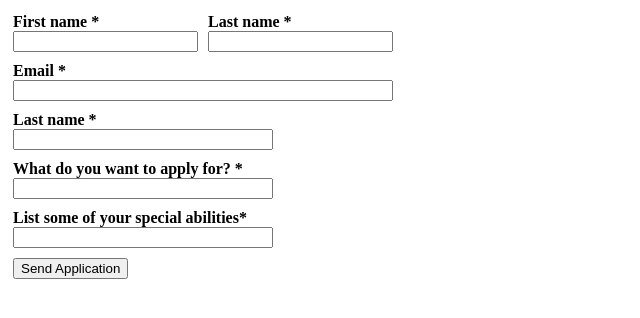
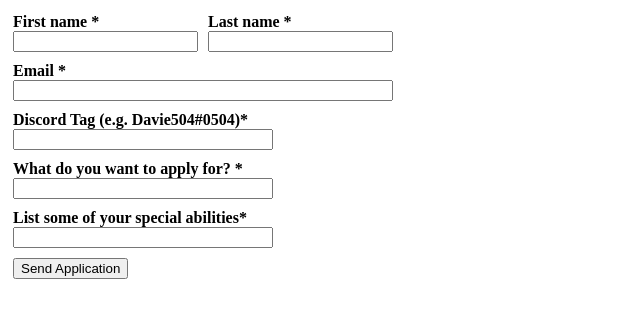
Before and after one commit to JXTK/tafapplication, a plain HTML site: page index.html in a window 1280 px wide. Shown: the whole page, without its empty margins (0-640 px from the left). Drawn offline with Linux system fonts and the light colour scheme.

Commit message:
Update index.html

```diff
--- a/index.html
+++ b/index.html
@@ -23,7 +23,7 @@ return true; }
 <label for="Email_Address"><b>Email *</b></label><br />
 <input name="Email_Address" type="text" maxlength="100" style="width:100%;max-width: 535px" />
 </td> </tr> <tr> <td colspan="2">
-<label for="discord_tag"><b>Last name *</b></label><br />
+<label for="discord_tag"><b>Discord Tag (e.g. Davie504#0504)*</b></label><br />
 <input name="discord_tag" type="text/number" maxlength="50" style="width:100%;max-width: 260px" />
 </td> </tr> <tr> <td colspan="2">
 <label for="application_role"><b>What do you want to apply for? *</b></label><br />
```
